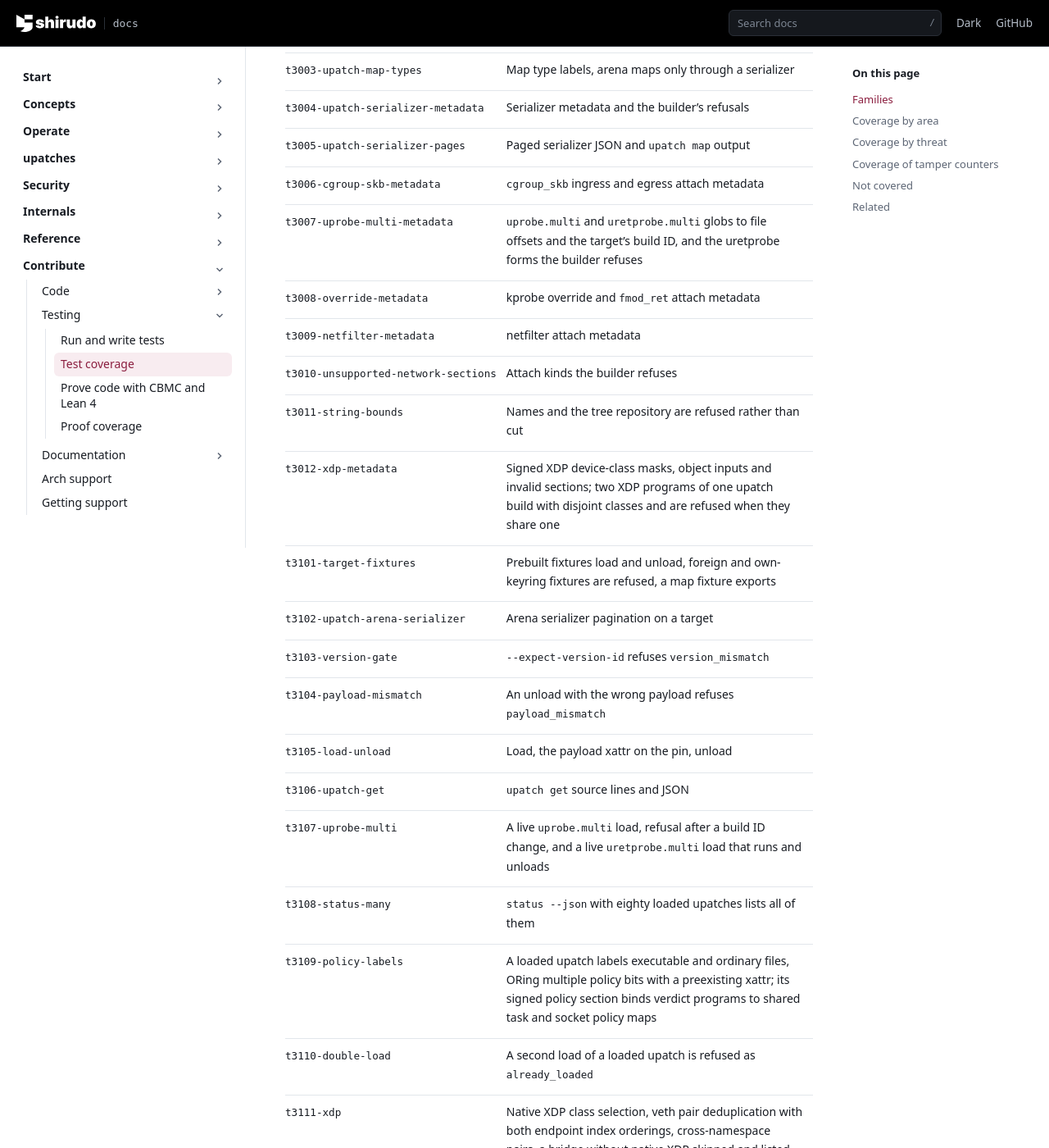
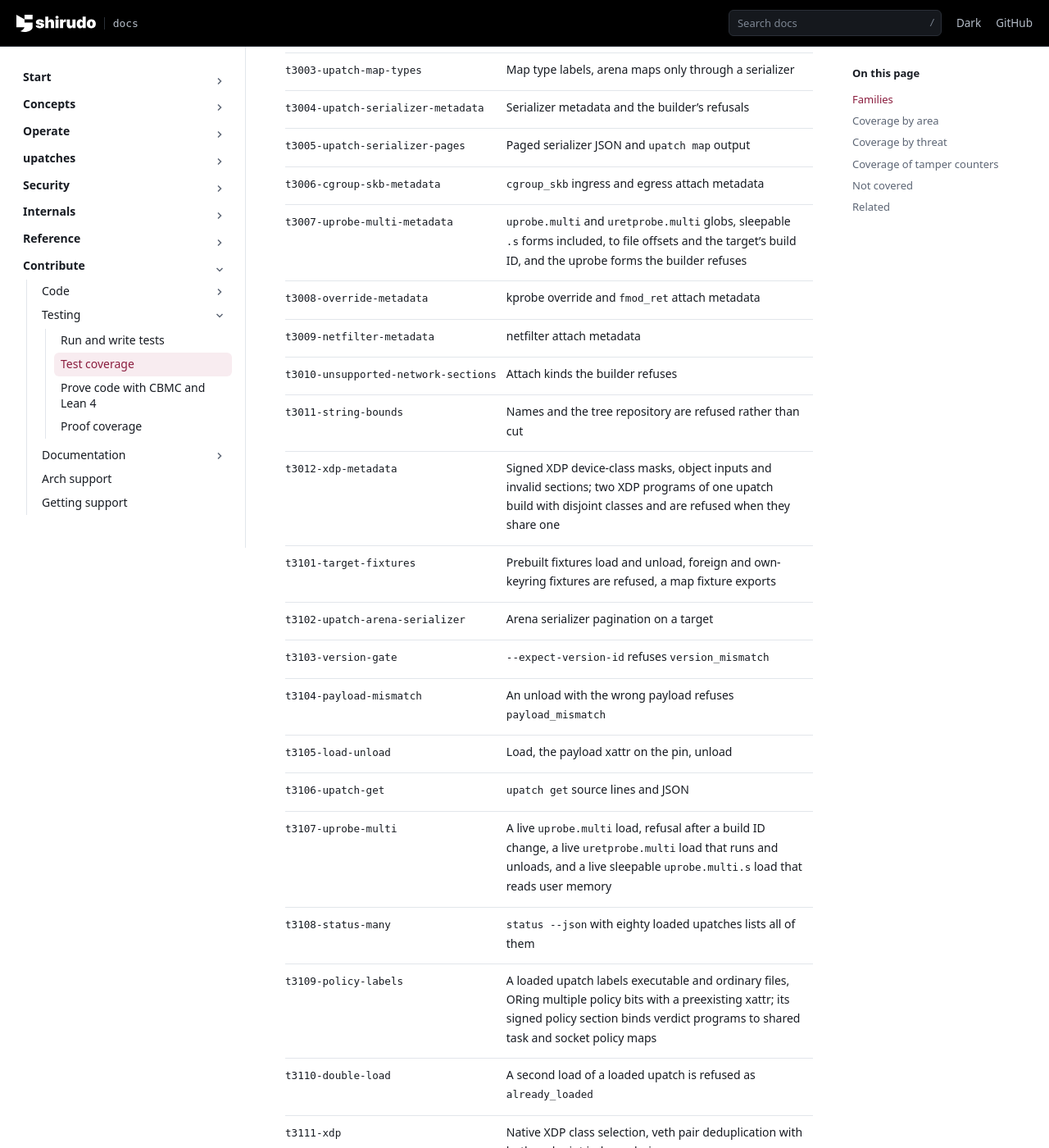
Before and after one commit to AliBashaSY/shirudo, a Sphinx documentation site: the page built from Documentation/contribute/testing/test-coverage.rst, in a window 1280 px wide and 1400 px high, scrolled down 2998 px. Shown: the whole window at 82% size. Built offline with Sphinx 7.4.7, drawn with Linux system fonts in a browser that asks for light colours; pages that are not in the unit, such as notebooks, are missing from menus; some of the changed text lies outside the part shown.

Commit message:
Documentation: add docs for sleepable uprobe.multi attachment
Document the sleepable uprobe.multi.s and uretprobe.multi.s forms: in
the attach kinds, the upatch format and the kernel interfaces as kinds
7 and 9 with BPF_F_SLEEPABLE set by the signed loader. Drop them from
the refused sections.

List their tests and fixture in the test coverage and testing pages.

Signed-off-by: Jiri Olsa <jolsa@kernel.org>

```diff
--- a/Documentation/contribute/testing/test-coverage.rst
+++ b/Documentation/contribute/testing/test-coverage.rst
@@ -161,8 +161,9 @@ signed config image.
    * - ``t3006-cgroup-skb-metadata``
      - ``cgroup_skb`` ingress and egress attach metadata
    * - ``t3007-uprobe-multi-metadata``
-     - ``uprobe.multi`` and ``uretprobe.multi`` globs to file offsets and
-       the target's build ID, and the uretprobe forms the builder refuses
+     - ``uprobe.multi`` and ``uretprobe.multi`` globs, sleepable ``.s``
+       forms included, to file offsets and the target's build ID, and the
+       uprobe forms the builder refuses
    * - ``t3008-override-metadata``
      - kprobe override and ``fmod_ret`` attach metadata
    * - ``t3009-netfilter-metadata``
@@ -189,8 +190,9 @@ signed config image.
    * - ``t3106-upatch-get``
      - ``upatch get`` source lines and JSON
    * - ``t3107-uprobe-multi``
-     - A live ``uprobe.multi`` load, refusal after a build ID change, and
-       a live ``uretprobe.multi`` load that runs and unloads
+     - A live ``uprobe.multi`` load, refusal after a build ID change, a
+       live ``uretprobe.multi`` load that runs and unloads, and a live
+       sleepable ``uprobe.multi.s`` load that reads user memory
    * - ``t3108-status-many``
      - ``status --json`` with eighty loaded upatches lists all of them
    * - ``t3109-policy-labels``
@@ -662,7 +664,8 @@ Coverage by area
      - Offline metadata: ``t3006``, ``t3007``, ``t3008``, ``t3009``,
        ``t3010``. Loaded on a target: fentry (fixtures), ``lsm``
        (``t9101``), ``cgroup_skb`` and netfilter (``t6116``),
-       ``uprobe.multi`` and ``uretprobe.multi`` (``t3107``)
+       ``uprobe.multi``, ``uretprobe.multi`` and ``uprobe.multi.s``
+       (``t3107``)
    * - bpffs pins and mounts
      - ``t4101``, ``t6105``, ``t6106``, ``t6108``, ``t6120``,
        ``t6121``
--- a/Documentation/internals/kernel-interfaces.rst
+++ b/Documentation/internals/kernel-interfaces.rst
@@ -204,7 +204,9 @@ where the caller is the loader.
        Kind 6, netfilter: ``attach_type`` ``BPF_NETFILTER``, ``pf`` 10
        (``NFPROTO_IPV6``), ``hooknum`` 0 (``NF_INET_PRE_ROUTING``),
        ``priority`` -450 (``NF_IP6_PRI_RAW_BEFORE_DEFRAG``), ``flags`` 0.
-       Kinds 7 and 9, ``uprobe.multi`` and ``uretprobe.multi``:
+       Kinds 7 and 9, ``uprobe.multi`` and ``uretprobe.multi`` and their
+       sleepable ``.s`` forms, whose ``BPF_F_SLEEPABLE`` the signed loader
+       sets at load:
        ``attach_type`` ``BPF_TRACE_UPROBE_MULTI``, ``offsets``, ``cnt``,
        ``flags`` ``BPF_F_UPROBE_MULTI_PATH_FD``, with
        ``BPF_F_UPROBE_MULTI_RETURN`` for kind 9, ``path_fd`` a descriptor
--- a/Documentation/reference/formats/upatch-format.rst
+++ b/Documentation/reference/formats/upatch-format.rst
@@ -426,13 +426,15 @@ Each program entry is 160 bytes:
      - ``netfilter``
    * - 7
      - uprobe.multi
-     - ``uprobe.multi/<absolute-path>:<function-glob>``
+     - ``uprobe.multi/<absolute-path>:<function-glob>``,
+       ``uprobe.multi.s/<absolute-path>:<function-glob>``
    * - 8
      - native XDP device classes
      - ``xdp/<decimal-mask>``
    * - 9
      - uretprobe.multi
-     - ``uretprobe.multi/<absolute-path>:<function-glob>``
+     - ``uretprobe.multi/<absolute-path>:<function-glob>``,
+       ``uretprobe.multi.s/<absolute-path>:<function-glob>``
 
 :doc:`/upatches/write/attach-kinds` describes how the target attaches each kind.
 XDP retains the 160-byte entry and UPGM version 1; readers that do not
```
Also changed, not shown: Documentation/upatches/write/attach-kinds.rst (+15 -8 lines), 1 other file.
